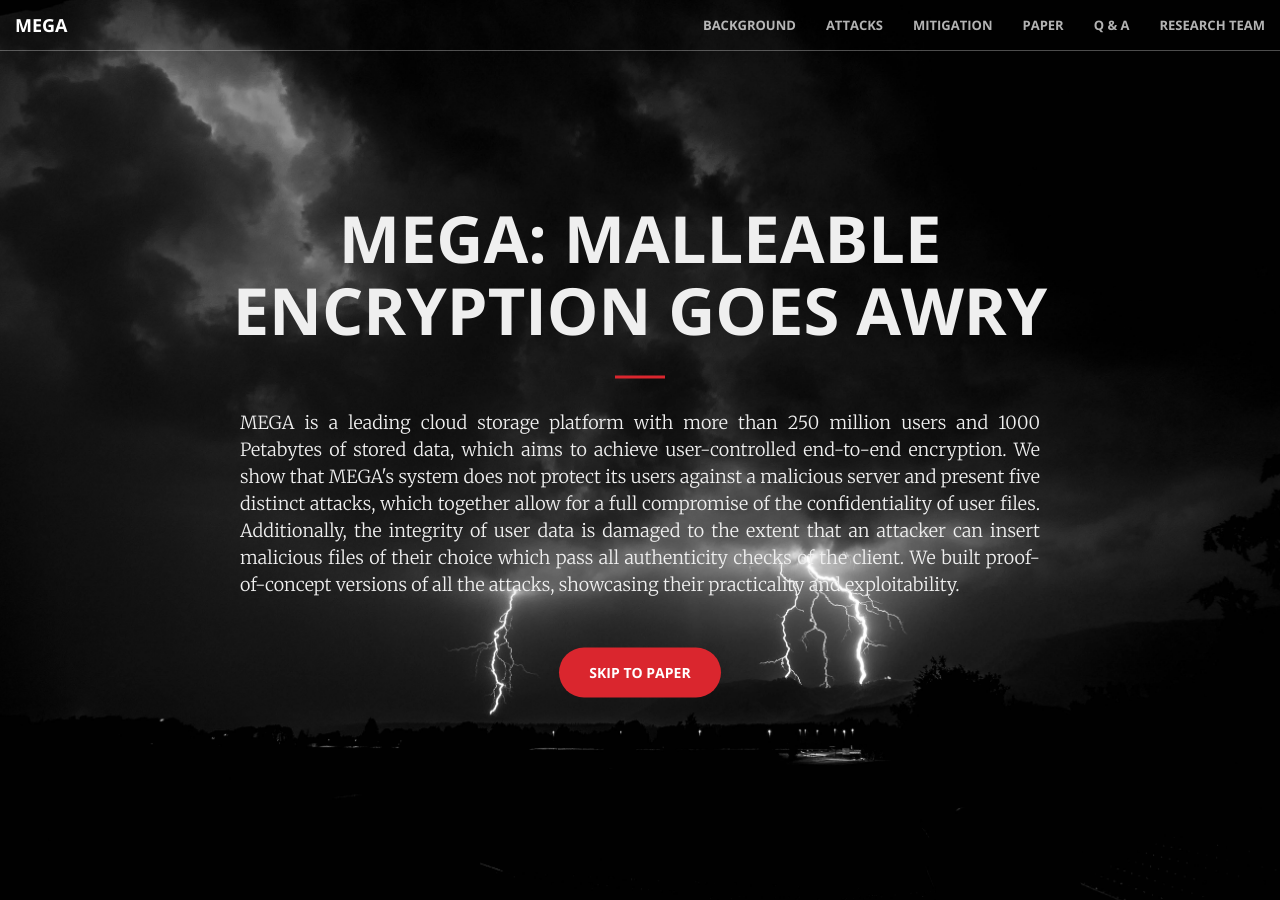
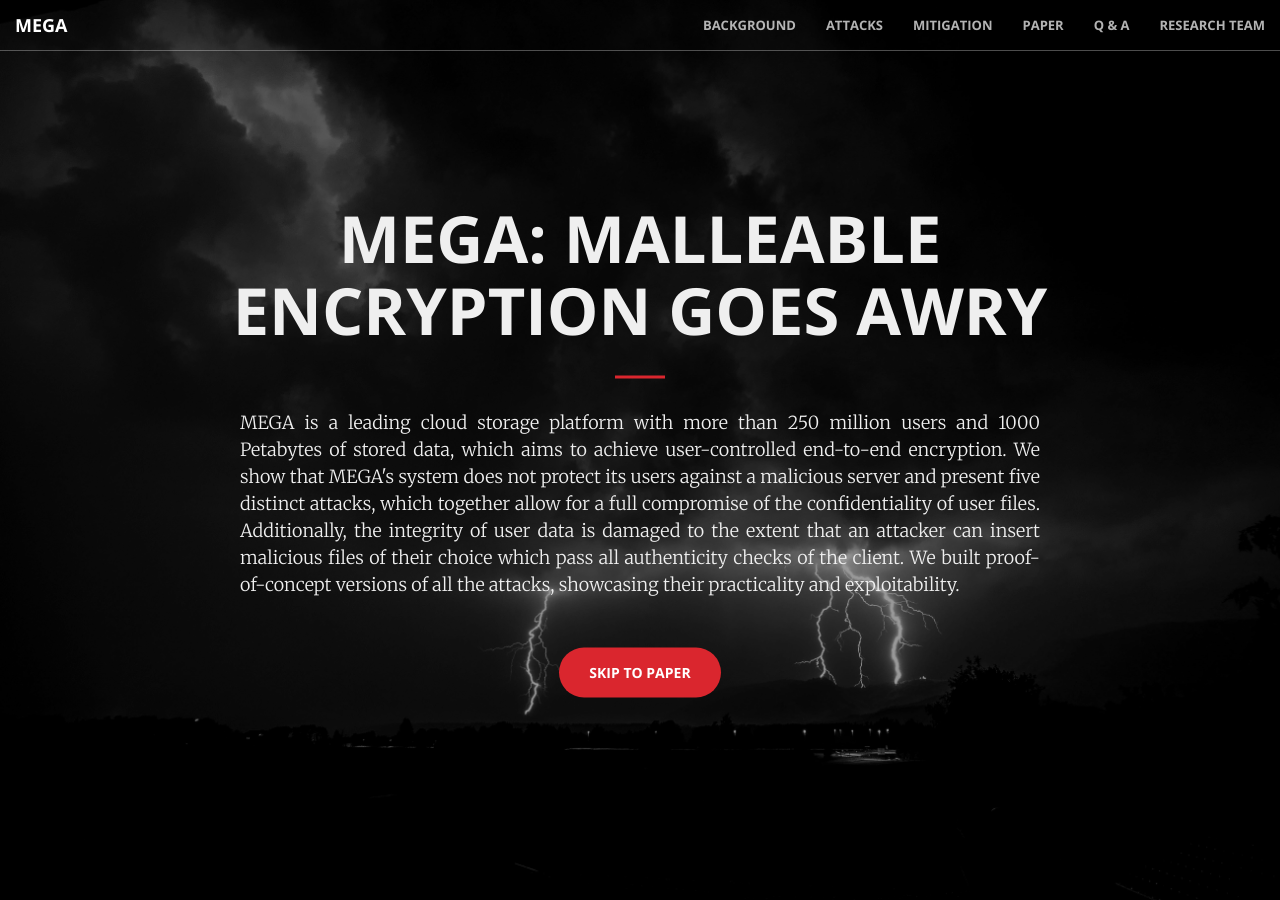
Before and after one commit to MEGA-Awry/mega-awry.github.io, a Jekyll site: the page built from index.html, in a window 1280 px wide and 900 px high. Built offline with Jekyll 4.4.1, drawn with Linux system fonts in a browser that asks for light colours; formulas are drawn with MathJax 3.

Commit message:
darken background image for better readability

```diff
--- a/_sass/_base.scss
+++ b/_sass/_base.scss
@@ -203,7 +203,9 @@
     min-height: auto;
     @include background-cover;
     background-position: center;
-    background-image: url('../img/header.jpg');
+    background: rgba(0, 0, 0, 0.4) url('../img/header.jpg');
+    background-size: cover;
+    background-blend-mode: darken;
     text-align: center;
     color: $theme-bright;
     .header-content {
```
